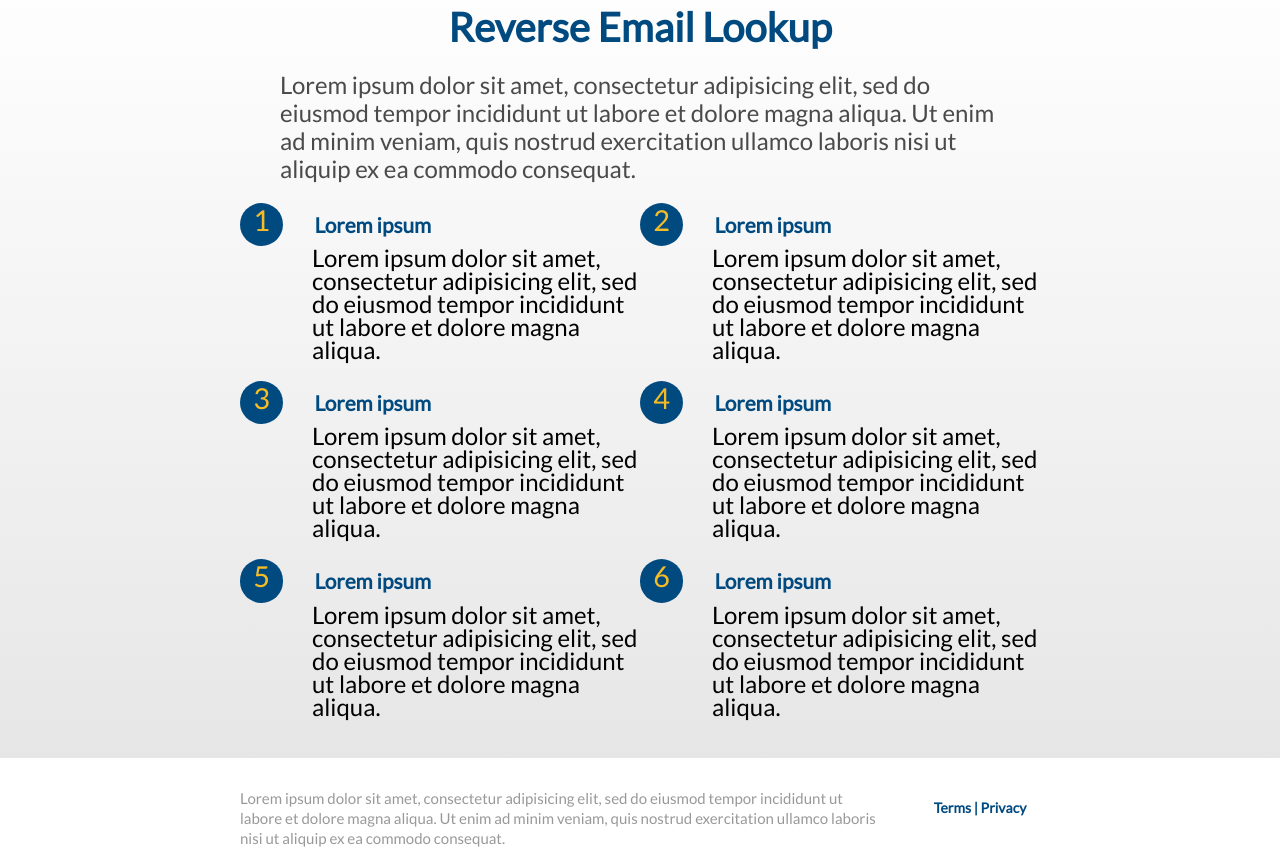
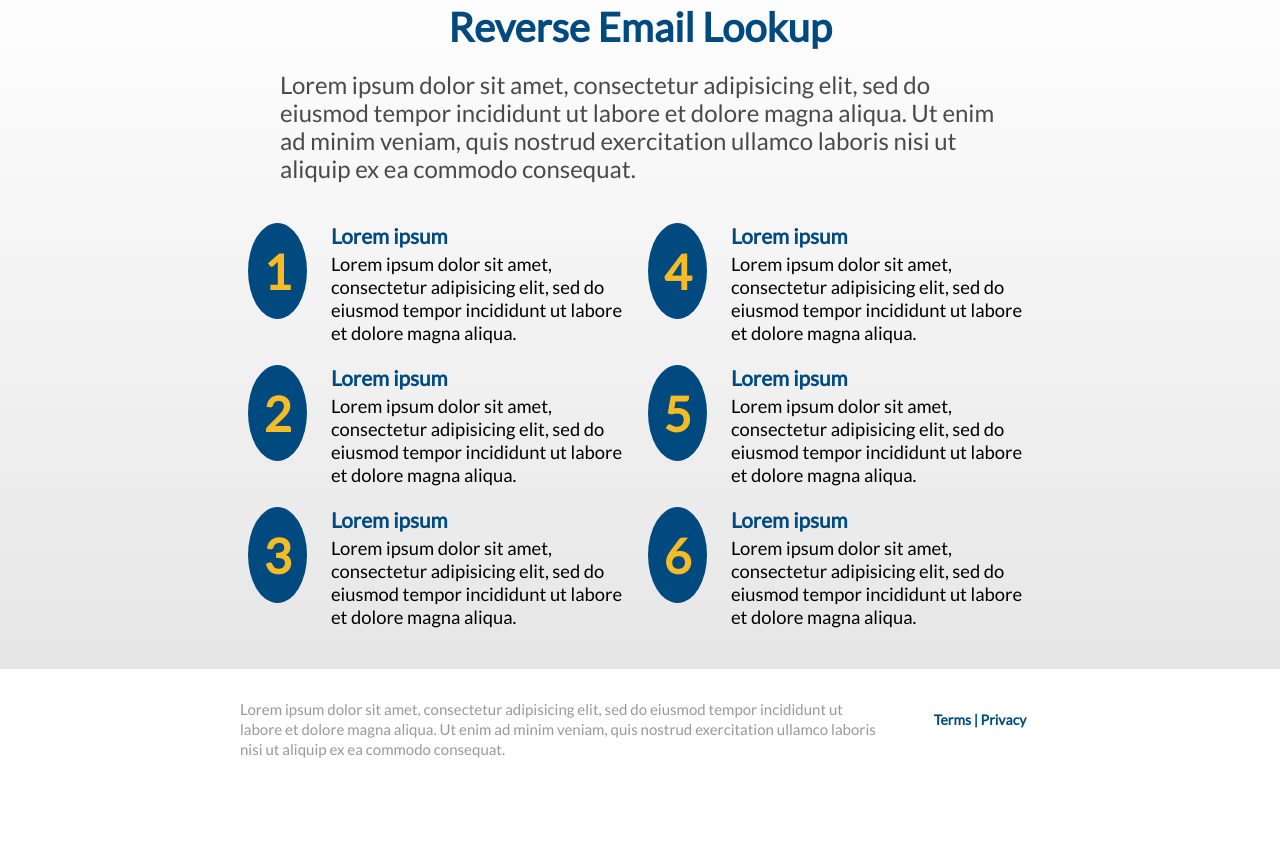
Before and after one commit to Luisk955/ltv-frontend-challenge, a website built with webpack: page index.html in a window 1280 px wide. Shown: the part 419-1277 px from the top of the page. After the commit the page ends 1188 px from the top, so only its background shows below. Built offline with nearby package versions, Linux system fonts and the light colour scheme; files whose address does not match are found by name.

Commit message:
Fixed elements order in main page
Main page done mobile(portrait), tablet(portrait) and desktop

```diff
--- a/index.html
+++ b/index.html
@@ -34,60 +34,59 @@
 			<h2 class="text-center">Reverse Email Lookup</h2>
 			<p class="main-text mt-20">Lorem ipsum dolor sit amet, consectetur adipisicing elit, sed do eiusmod tempor incididunt ut labore et dolore magna aliqua. Ut enim ad minim veniam, quis nostrud exercitation ullamco laboris nisi ut aliquip ex ea commodo consequat.</p>
 		</section>
-		<section class="text-numbers d-flex wrap">
-			<div></div>
+		<section class="text-numbers d-flex wrap mt-20">
 			<div class="col-md-6 content mt-20 d-flex wrap direction-column">
 				<div class="d-flex direction-row">
-					<span class="number text-center justify-center order">1</span>
+					<span class="number text-center justify-center">1</span>
+					<div class="text-container">
 						<h4>Lorem ipsum</h4>
-				</div>
-				<div>
-					<p>Lorem ipsum dolor sit amet, consectetur adipisicing elit, sed do eiusmod tempor incididunt ut labore et dolore magna aliqua.</p>
+						<p class="text-content">Lorem ipsum dolor sit amet, consectetur adipisicing elit, sed do eiusmod tempor incididunt ut labore et dolore magna aliqua.</p>
 					</div>
 				</div>
-			<div class="col-md-6 content mt-20 d-flex wrap direction-column">
+			</div>
+			<div class="col-md-6 content mt-20 d-flex wrap direction-column order-md-3">
 				<div class="d-flex direction-row">
-					<span class="number text-center justify-center order">2</span>
+					<span class="number text-center justify-center">2</span>
+					<div class="text-container">
 						<h4>Lorem ipsum</h4>
-				</div>
-				<div>
-					<p>Lorem ipsum dolor sit amet, consectetur adipisicing elit, sed do eiusmod tempor incididunt ut labore et dolore magna aliqua.</p>
+						<p class="text-content">Lorem ipsum dolor sit amet, consectetur adipisicing elit, sed do eiusmod tempor incididunt ut labore et dolore magna aliqua.</p>
 					</div>
 				</div>
-			<div class="col-md-6 content mt-20 d-flex wrap direction-column">
+			</div>
+			<div class="col-md-6 content mt-20 d-flex wrap direction-column order-md-5">
 				<div class="d-flex direction-row">
-					<span class="number text-center justify-center order">3</span>
+					<span class="number text-center justify-center">3</span>
+					<div class="text-container">
 						<h4>Lorem ipsum</h4>
-				</div>
-				<div>
-					<p>Lorem ipsum dolor sit amet, consectetur adipisicing elit, sed do eiusmod tempor incididunt ut labore et dolore magna aliqua.</p>
+						<p class="text-content">Lorem ipsum dolor sit amet, consectetur adipisicing elit, sed do eiusmod tempor incididunt ut labore et dolore magna aliqua.</p>
 					</div>
 				</div>
-			<div class="col-md-6 content mt-20 d-flex wrap direction-column">
+			</div>
+			<div class="col-md-6 content mt-20 d-flex wrap direction-column order-md-2">
 				<div class="d-flex direction-row">
-					<span class="number text-center justify-center order">4</span>
+					<span class="number text-center justify-center">4</span>
+					<div class="text-container">
 						<h4>Lorem ipsum</h4>
-				</div>
-				<div>
-					<p>Lorem ipsum dolor sit amet, consectetur adipisicing elit, sed do eiusmod tempor incididunt ut labore et dolore magna aliqua.</p>
+						<p class="text-content">Lorem ipsum dolor sit amet, consectetur adipisicing elit, sed do eiusmod tempor incididunt ut labore et dolore magna aliqua.</p>
 					</div>
 				</div>
-			<div class="col-md-6 content mt-20 d-flex wrap direction-column">
+			</div>
+			<div class="col-md-6 content mt-20 d-flex wrap direction-column order-md-4">
 				<div class="d-flex direction-row">
-					<span class="number text-center justify-center order">5</span>
+					<span class="number text-center justify-center">5</span>
+					<div class="text-container">
 						<h4>Lorem ipsum</h4>
-				</div>
-				<div>
-					<p>Lorem ipsum dolor sit amet, consectetur adipisicing elit, sed do eiusmod tempor incididunt ut labore et dolore magna aliqua.</p>
+						<p class="text-content">Lorem ipsum dolor sit amet, consectetur adipisicing elit, sed do eiusmod tempor incididunt ut labore et dolore magna aliqua.</p>
 					</div>
 				</div>
-			<div class="col-md-6 content mt-20 d-flex wrap direction-column">
+			</div>
+			<div class="col-md-6 content mt-20 d-flex wrap direction-column order-md-6">
 				<div class="d-flex direction-row">
-					<span class="number text-center justify-center order">6</span>
+					<span class="number text-center justify-center">6</span>
+					<div class="text-container">
 						<h4>Lorem ipsum</h4>
+						<p class="text-content">Lorem ipsum dolor sit amet, consectetur adipisicing elit, sed do eiusmod tempor incididunt ut labore et dolore magna aliqua.</p>
 					</div>
-				<div>
-					<p>Lorem ipsum dolor sit amet, consectetur adipisicing elit, sed do eiusmod tempor incididunt ut labore et dolore magna aliqua.</p>
 				</div>
 			</div>
 		</section>
--- a/src/sass/style.scss
+++ b/src/sass/style.scss
@@ -76,13 +76,15 @@ main{
 }
 
 .number{
-  height: 1.5em;
-  width: 1.5em;
+  display: flex;
+  height: 2em;
+  width: 7em;
   align-items: center;
   background-color: $mainblue;
   border-radius: 50%;
   color: $mustard;
   font-size: 1.8em;
+  font-weight: bold;
 }
 
 .new-search-container{
@@ -110,10 +112,12 @@ main{
     color: $mainblue;
     align-self: center;
     font-size: 1.3em;
-    margin-left: 1.5em;
   }
   p{
-    margin-left: 4.1em;
+    margin-top: 5px;
+    &.text-content{
+      font-size: 1.15em;
+    }
   }
 }
 
@@ -132,6 +136,14 @@ main{
 .security-text{
   font-size: 16px;
   color: $mustard;
+}
+
+.text-container{
+  margin-left: 1.5em;
+}
+
+.text-numbers{
+  justify-content: space-around;
 }
 
 #txtEmailAddress{
@@ -198,16 +210,40 @@ main{
     width: 15%;
     margin-top: 0;
   }
+
+
+.order-md-2{
+  order: 2;
+}
+
+.order-md-3{
+  order: 3;
+}
+
+.order-md-4{
+  order: 4;
+}
+
+.order-md-5{
+  order: 5;
+}
+
+.order-md-6{
+  order: 6;
+}
 }
 
 @media only screen and (min-width: 769px){
-  .header, main, footer{
+  .header, main, footer, .new-search-container{
     padding-left: 15em!important;
     padding-right: 15em!important;
   }
 
   .search-title{
     font-size: 4em;
+    &-results{
+      font-size: 2.5em;
+    }
   }
 
   p{
@@ -222,13 +258,15 @@ main{
     min-width: 60em;
   }
 
-  .content p {
-    margin-left: 3em;
-  }
-
   main{
     .main-text{
       width: 90%;
     }
   }
+
+  .number{
+    height: 2em;
+    width: 4em;
+    font-size: 3em;
+  }
 }
--- a/src/sass/utils.scss
+++ b/src/sass/utils.scss
@@ -109,7 +109,7 @@
   }
 
   .col-md-6{
-    width: 50%;
+    width: 48%;
   }
 
   .d-md-flex{
```
Also changed, not shown: results.html (+1 -1 lines). Lines whose indentation alone changed are shown as unchanged.
